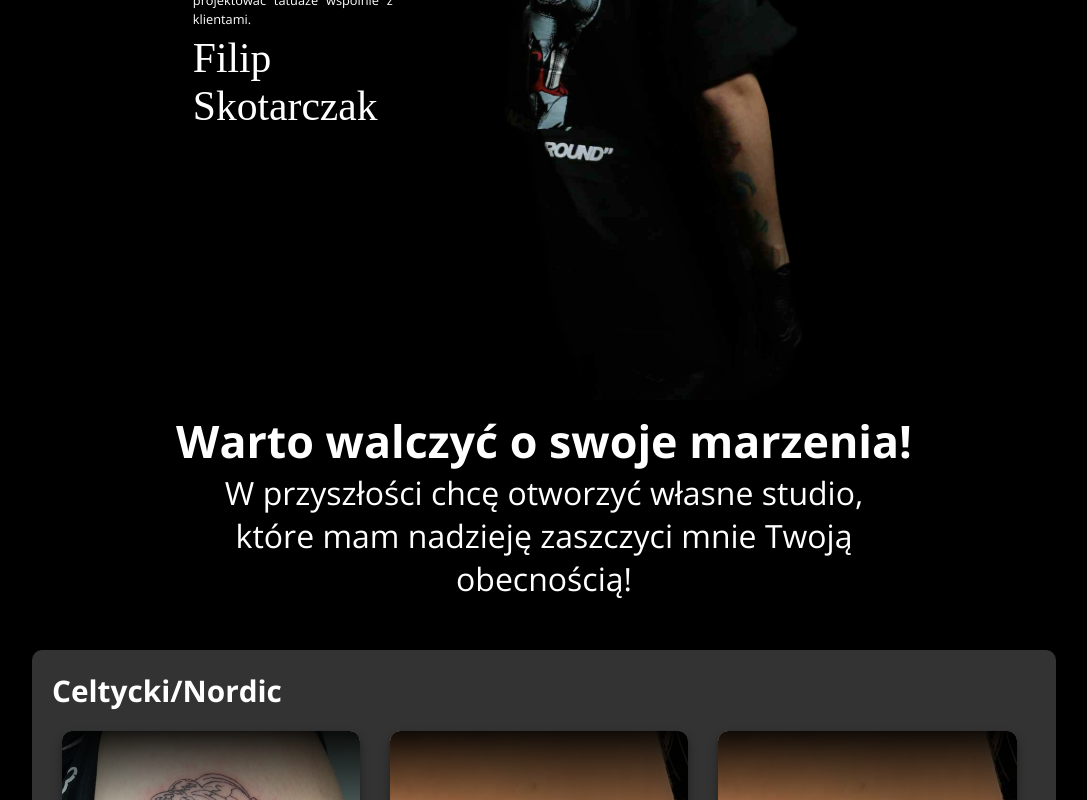
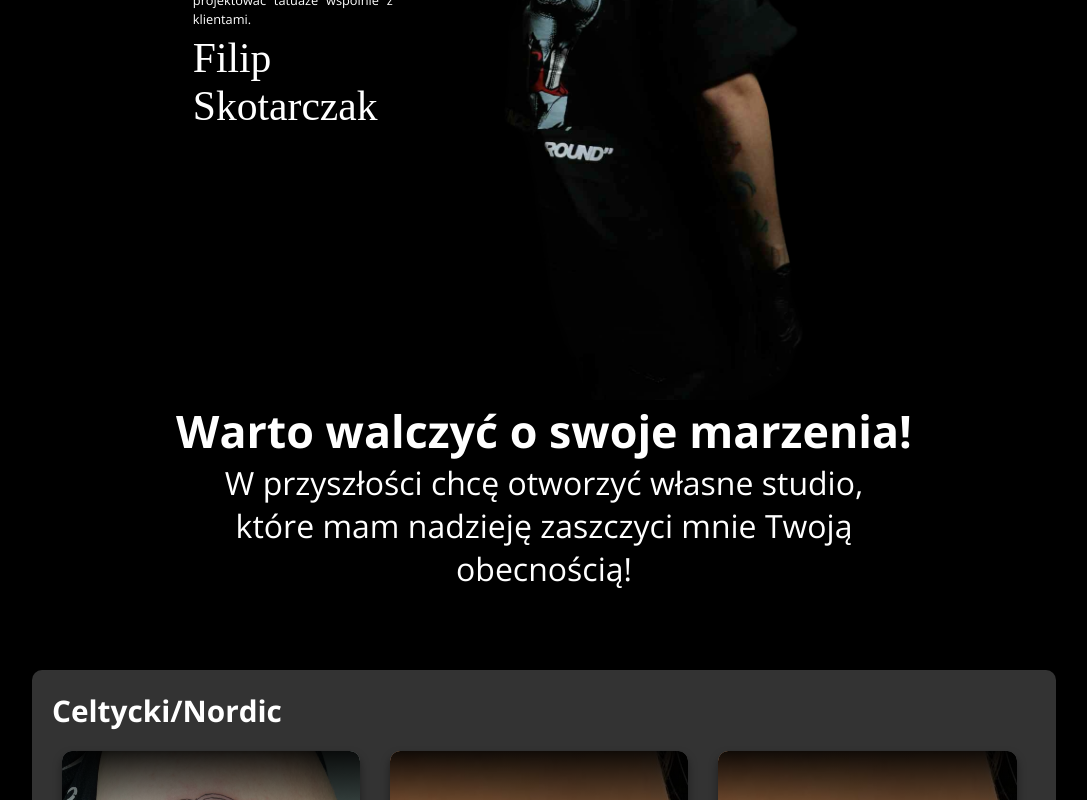
Before and after one commit to Xelo04/Tattoo-Portfolio-Scott, a React (Vite) app: page / in a window 1280 px wide. Shown: the part 486-1286 px from the top of the page, without its empty margins (96-1183 px from the left). Built offline with nearby package versions, Linux system fonts and the light colour scheme; a web font is replaced by a local one.

Commit message:
Update shortDescription styles to use specific margin values for improved layout consistency

```diff
--- a/src/components/short-description/shortDescription.scss
+++ b/src/components/short-description/shortDescription.scss
@@ -1,5 +1,6 @@
 .short-description {
-  margin-block: 50px;
+  margin-top: 40px;
+  margin-bottom: 80px;
   display: flex;
   flex-direction: column;
   align-items: center;
```
